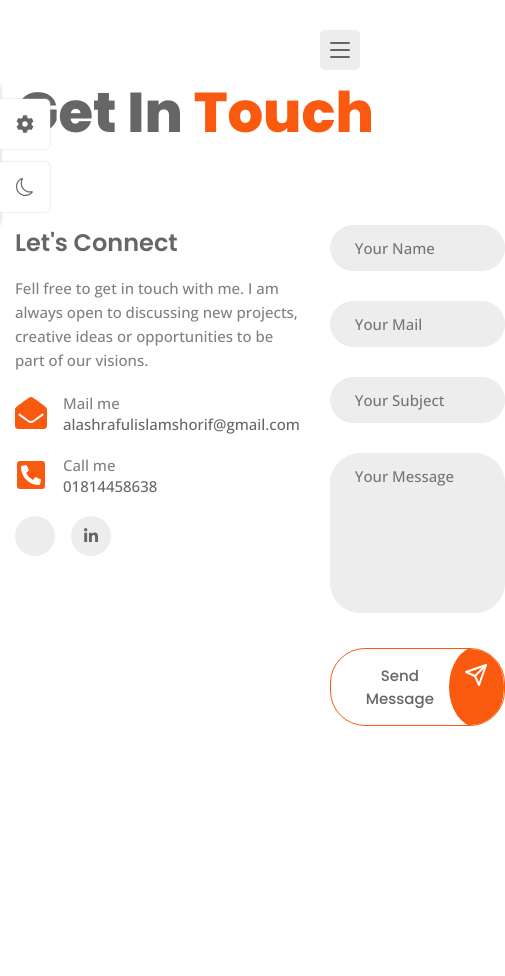
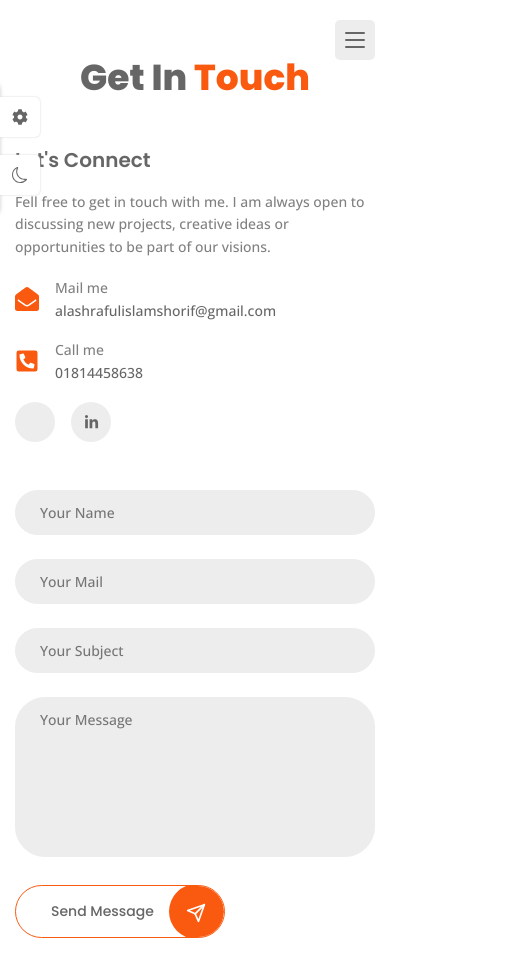
Before and after one commit to nahyan007/multipage-portfolio, a React (Vite) app: page /Contact in a window 390 px wide. Shown: the top 976 px of the page, 505 px wide, since content can reach past the window. Before the commit the page ends 844 px from the top, so only its background shows below. Built offline with nearby package versions, Linux system fonts and the light colour scheme; some icons are missing.

Commit message:
responsive

```diff
--- a/src/App.css
+++ b/src/App.css
@@ -37,6 +37,24 @@
   --weight-800: 800;
 }
 
+/*============= Responsive typography =============*/
+@media screen and (max-width: 1200px){
+  :root{
+    --big-font-size: 36px;
+    --h1-font-size: 32px;
+    --h2-font-size: 24px;
+    --h3-font-size: 20px;
+    --large-font-size: 16px;
+    --normal-font-size: 15px;
+    --small-font-size: 14px;
+    --smaller-font-size: 13px;
+    --tiny-font-size: 11px;
+  }
+}
+
+
+
+/*============= Dark Theme =============*/
 .dark-theme{
   --title-color: hsl(0, 0%, 100%);
   --text-color: hsl(0, 0%, 80%);
--- a/src/index.css
+++ b/src/index.css
@@ -0,0 +1,278 @@
+@media screen and (max-width: 1400px) {
+  .container {
+    max-width: calc(100% - 180px);
+  }
+}
+
+@media screen and (max-width: 1200px) {
+  .grid {
+    gap: 20px;
+  }
+
+  .home__data {
+    padding-right: 40px;
+  }
+
+  .home__title {
+    font-size: var(--big-font-size);
+  }
+
+  .home__description {
+    font-size: var(--small-font-size);
+  }
+
+  .skills__container {
+    row-gap: 32px;
+  }
+
+  .progress__circle {
+    width: 100px;
+    height: 100px;
+  }
+
+  .skills__title {
+    margin-top: 20px;
+  }
+
+  .resume_icon {
+    width: 36px;
+    height: 36px;
+    line-height: 38px;
+  }
+
+  .resume_item {
+    padding-left: 55px;
+  }
+
+  .portfolio__modal-content {
+    max-width: 600px;
+  }
+
+  .modal__close {
+    width: 40px;
+    height: 40px;
+  }
+
+  .form__input-group {
+    grid-template-columns: repeat(2, 1fr);
+    column-gap: 24px;
+  }
+
+  .form__input- .form__input-div:last-child {
+    grid-column: 1/-1;
+  }
+
+  .form__input-div {
+    margin-bottom: 24px;
+  }
+}
+
+@media screen and (max-width: 1024px) {
+  .container {
+    max-width: 720px;
+  }
+
+  .home {
+    padding: 20px;
+    grid-template-rows: 5fr 7fr;
+  }
+
+  .home__data {
+    padding-right: 0;
+  }
+
+  .section {
+    padding-block: 50px;
+  }
+
+  .section__title {
+    margin-bottom: 40px;
+  }
+
+  .about__container,
+  .resume__container,
+  .contact__container {
+    grid-template-columns: 1fr;
+  }
+
+  .about__container {
+    row-gap: 40px;
+  }
+
+  .subtitle__center {
+    margin-bottom: 45px;
+  }
+
+  .resume__container {
+    row-gap: 45px;
+  }
+
+  .resume__item:not(:last-child) {
+    margin-bottom: 45px;
+  }
+
+  .separator {
+    margin: 65px auto 50px;
+  }
+
+  .portfolio__container {
+    grid-template-columns: repeat(2, 1fr);
+  }
+  .contact__container {
+    row-gap: 48px;
+  }
+}
+
+
+@media screen and (max-width: 768px) {
+    .home{
+        grid-template-columns: 1fr;
+        justify-items: center;
+        row-gap: 10px;
+    }
+    .color__block{
+        display: none;
+    }
+
+    .home__img{
+        width: 270px;
+        height: 270px;
+        border-radius: 50%;
+        margin-top: auto;
+    }
+    .home__content{
+        max-width: 500px;
+        text-align: center;
+        margin-bottom: auto;
+    }
+
+    .home__title{
+        padding-left: 0;
+    }
+
+    .home__title::before{
+        all: unset;
+    }
+
+    .home__title span{
+        display: block;
+    }
+
+    .br__display{
+        display: none;
+    }
+
+    .container{
+        max-width: 540px;
+    }
+
+    .portfolio__modal-content{
+        padding: 25px 20px;
+    }
+
+    .modal__close{
+        top: -9%;
+        right: 0;
+    }
+
+
+}
+
+
+@media screen and (max-width: 576px){
+    .nav__toggle{
+        top:20px;
+        right: 15px;
+    }
+
+    .nav__link{
+        column-gap: 20px;
+    }
+
+    .nav__icon, .nav__name{
+        font-size: var(--h3-font-size);
+    }
+
+    .skills__container{
+        grid-template-columns: repeat(2,1fr);
+    }
+
+    .about__info{
+        text-align: center;
+    }
+
+    .info__list{
+        grid-template-columns: 1fr;
+        justify-items: center;
+    }
+
+    .portfolio__container{
+        grid-template-columns: 1fr;
+        width: auto;
+    }
+
+    .modal__list{
+        grid-template-columns: 1fr;
+        width: 230px;
+        overflow: scroll;
+
+    }
+
+    .modal__img{
+        height: 200px;
+        width: auto;
+    }
+
+    .form__input-group{
+        grid-template-columns: 1fr;
+    }
+
+    .theme__img{
+        width:25px;
+    }
+
+    .style__switcher-toggler, .theme__toggler{
+        width:40px;
+        height: 40px;
+    }
+
+    .theme__toggler{
+        bottom: 15%;
+    }
+    .style__switcher-close{
+        top: 5%;
+    }
+}
+
+
+@media screen and (max-width: 450px){
+    .home__img{
+        display: none;
+    }
+
+    .home__content{
+        margin-block: auto;
+        text-align: left;
+    }
+
+    .home__title{
+        font-size: var(--h1-font-size);
+    }
+
+    .home__description{
+        text-align: justify;
+    }
+
+    .info__title{
+        display: block;
+        margin-bottom: 4px;
+    }
+
+}
+
+
+@media screen and (max-width: 350px){
+    .home__title span {
+        display: inline;
+    }
+}
--- a/src/pages/about/About.css
+++ b/src/pages/about/About.css
@@ -1,3 +1,4 @@
+.about__container,
 .info__list,
 .resume__container {
   grid-template-columns: repeat(2, 1fr);
@@ -107,13 +108,13 @@
   font-weight: var(--weight-600);
 }
 
-.resume__subtitle{
+.resume__subtitle {
   font-size: var(--large-font-size);
   font-weight: var(--weight-500);
   margin-block: 20px 10px;
 }
 
-.resume__subtitle span{
+.resume__subtitle span {
   color: var(--text-color);
   font-family: var(--body-font);
   font-size: var(--small-font-size);
@@ -122,8 +123,8 @@
   padding-left: 26px;
 }
 
-.resume__subtitle span::before{
-  content: '';
+.resume__subtitle span::before {
+  content: "";
   position: absolute;
   left: 7px;
   top: 9px;
@@ -132,8 +133,7 @@
   background-color: var(--text-color);
 }
 
-
-.resume__description{
+.resume__description {
   font-size: var(--small-font-size);
   line-height: 1.6;
 }
--- a/src/pages/contact/Contact.css
+++ b/src/pages/contact/Contact.css
@@ -59,7 +59,7 @@
     color: var(--text-white);
 }
 
-.from__input-group{
+.form__input-group{
     display: grid;
     grid-template-columns: repeat(3,1fr);
     column-gap: 30px;
--- a/src/pages/contact/Contact.jsx
+++ b/src/pages/contact/Contact.jsx
@@ -59,7 +59,8 @@ const Contact = () => {
           </div>
         </div>
 
-        <form className="contact__form">
+        <form className="contact__form ">
+          <div className="form__input-group">
             <div className="form__input-div">
               <input
                 type="text"
@@ -83,6 +84,7 @@ const Contact = () => {
                 className="form__control"
               />
             </div>
+          </div>
 
           <div className="form__input-div">
             <textarea
@@ -91,7 +93,7 @@ const Contact = () => {
             ></textarea>
           </div>
 
-          <button type="button" className="button">
+          <button className="button">
             Send Message
             <span className="button__icon contact__button-icon">
               <FiSend />
--- a/src/pages/home/Home.jsx
+++ b/src/pages/home/Home.jsx
@@ -13,7 +13,7 @@ const Home = () => {
         <div className="home__data">
           <h1 className="home__title">
           Assalamu Alaikum <br />
-            <span>I'm Al Ashraful Islam Shorif.</span> <br /> A React Web Developer
+            <span>I'm Al Ashraful Islam Shorif.</span> <br className="br__display" /> A React Web Developer
           </h1>
 
           <p className="home__description">
@@ -33,7 +33,7 @@ const Home = () => {
         </div>
       </div>
 
-    <div className="color__block"></div>
+    <div className="color__block" />
 
     </section>
   );
--- a/src/pages/portfolio/Portfolio.css
+++ b/src/pages/portfolio/Portfolio.css
@@ -83,6 +83,7 @@
 
 .modal__list{
     margin-bottom: 24px;
+    row-gap: 10px !important;
 }
 
 .modal__item{
```
Lines whose indentation alone changed are shown as unchanged.
